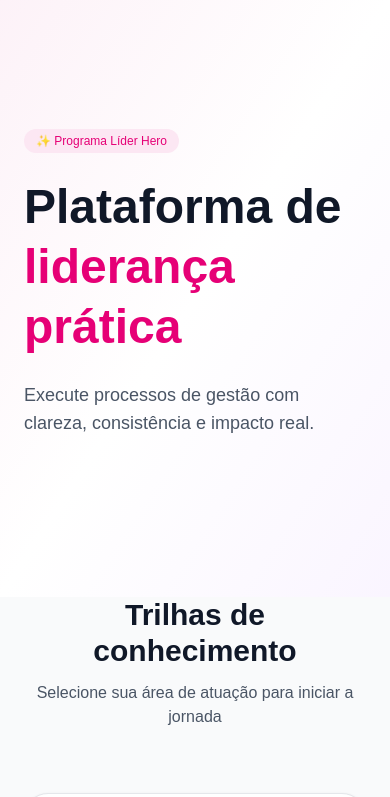
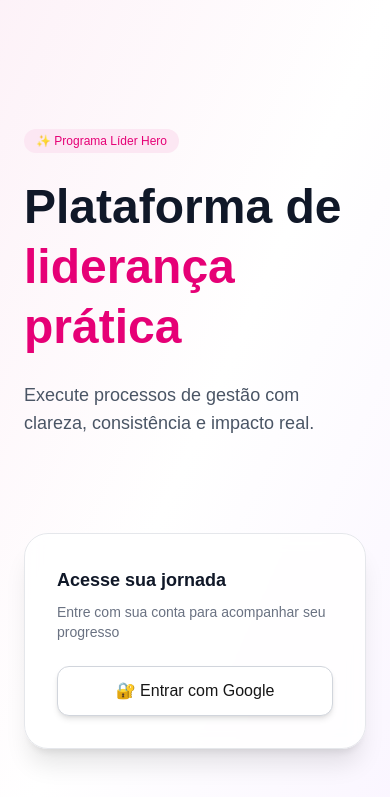
Before and after one commit to amandafrann/programa-lider-hero, a Next.js app: page / in a window 390 px wide. Shown: the top 797 px of the page. Built offline with nearby package versions, Linux system fonts and the light colour scheme; no server answers.

Commit message:
atualiza plss

```diff
--- a/app/components/Hero.tsx
+++ b/app/components/Hero.tsx
@@ -9,8 +9,10 @@
   return (
     <section className="relative overflow-hidden">
 
+      {/* BACKGROUND */}
       <div className="absolute inset-0 bg-gradient-to-br from-pink-50 via-white to-purple-50" />
 
+      {/* CONTEÚDO */}
       <div className="relative max-w-7xl mx-auto px-6 py-32">
 
         <div className="grid md:grid-cols-2 gap-16 items-center">
@@ -31,8 +33,8 @@
             </p>
           </div>
 
-          {/* LADO DIREITO */}
-          <div className="hidden md:block">
+          {/* LADO DIREITO (LOGIN / USUÁRIO) */}
+          <div>
             <div className="bg-white/80 backdrop-blur border border-gray-200 rounded-3xl p-8 shadow-xl">
 
               {!session ? (
@@ -41,9 +43,13 @@
                     Acesse sua jornada
                   </h3>
 
+                  <p className="text-sm text-gray-500 mb-6">
+                    Entre com sua conta para acompanhar seu progresso
+                  </p>
+
                   <button
                     onClick={() => signIn("google", { callbackUrl: "/jornada" })}
-                    className="w-full bg-white border border-gray-300 px-5 py-3 rounded-xl shadow-md"
+                    className="w-full flex items-center justify-center gap-3 bg-white border border-gray-300 px-5 py-3 rounded-xl shadow-md hover:shadow-lg transition"
                   >
                     🔐 Entrar com Google
                   </button>
@@ -60,7 +66,7 @@
 
                   <button
                     onClick={() => signOut({ callbackUrl: "/" })}
-                    className="w-full bg-black text-white px-5 py-3 rounded-xl"
+                    className="w-full bg-black text-white px-5 py-3 rounded-xl shadow-md hover:shadow-lg transition"
                   >
                     Sair
                   </button>
```
